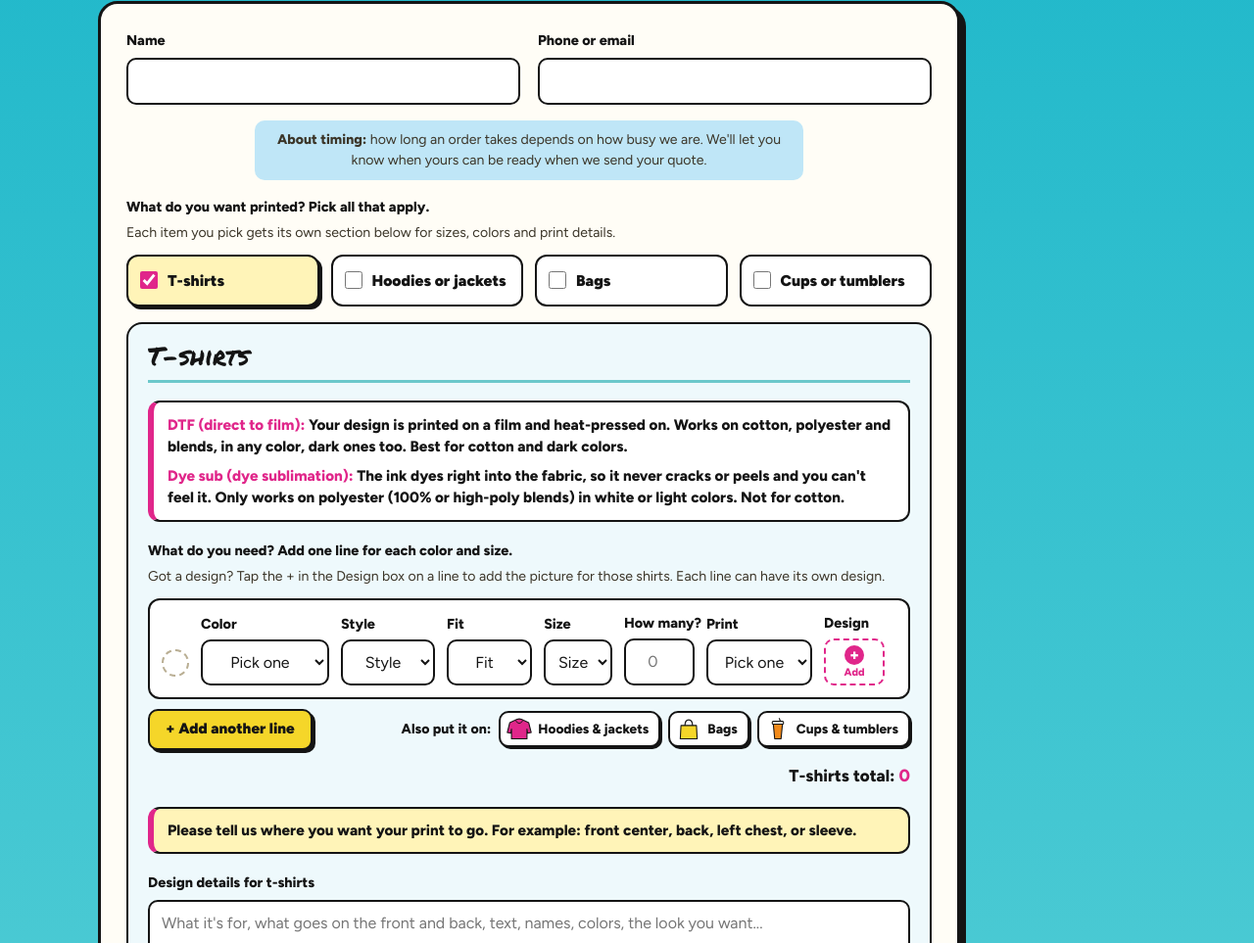
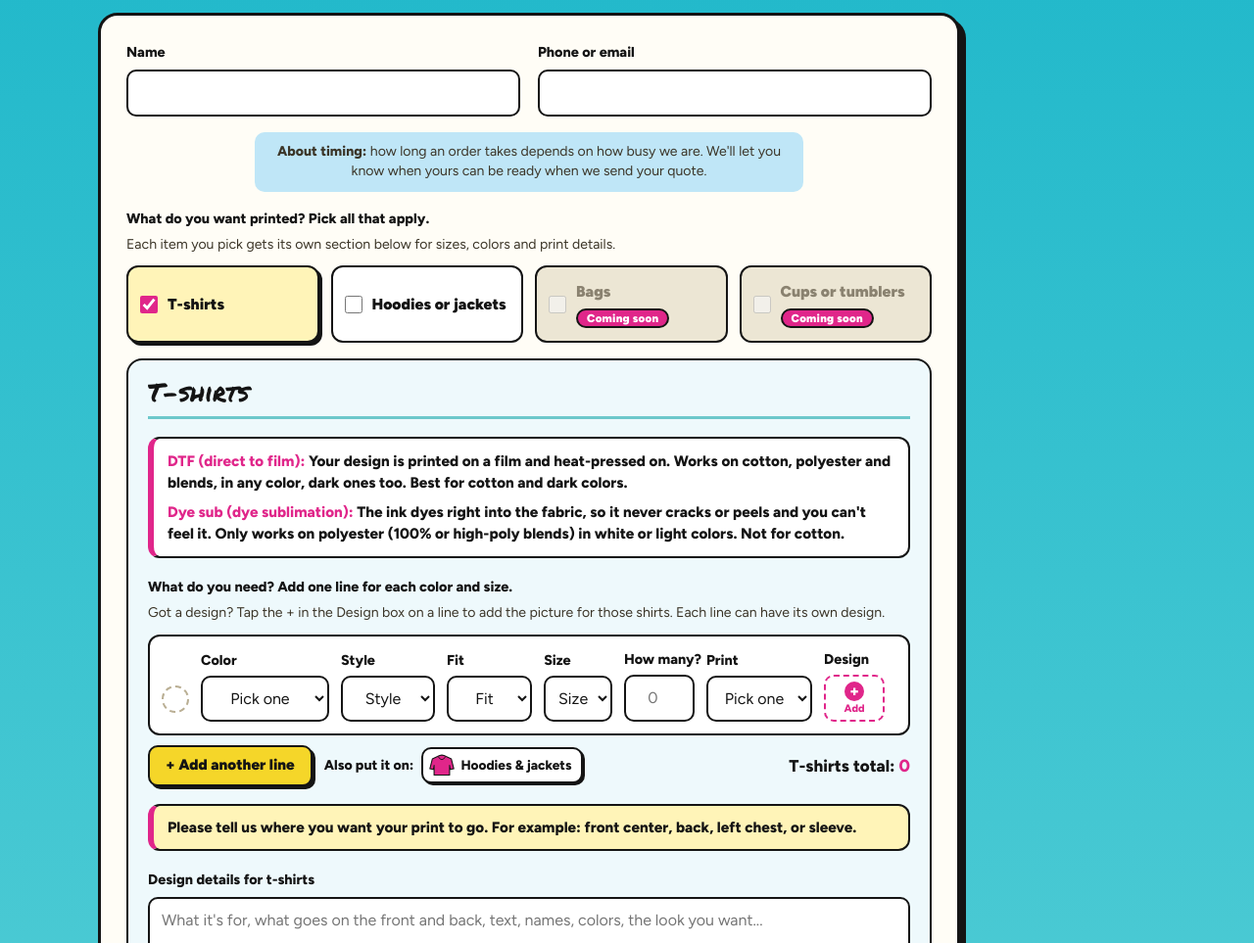
Before and after one commit to tikitsllc-code/tiki-ts-website, a website: page index.html in a window 1280 px wide. Shown: the part 2544-3507 px from the top of the page at 98% size. Drawn offline with Linux system fonts and the light colour scheme.

Commit message:
Bags and cups/tumblers: Coming soon on the site

```diff
--- a/index.html
+++ b/index.html
@@ -170,6 +170,17 @@
   .shirt svg { width: 72px; height: 64px; }
   .shirt h3 { margin: 4px 0 0; font: 900 1.2rem/1.2 var(--body); }
   .shirt p { margin: 0; color: var(--ink-soft); font-size: 0.98rem; }
+  /* Products we can't make yet */
+  .shirt.soon { position: relative; background: #ece6d4; }
+  .shirt.soon svg, .shirt.soon h3, .shirt.soon p { opacity: 0.55; }
+  .soon-tag {
+    align-self: flex-start; background: var(--hibiscus); color: #fff; border: 2px solid var(--ink);
+    border-radius: 999px; padding: 2px 12px; font: 900 0.85rem/1.4 var(--body); letter-spacing: 0.02em;
+    box-shadow: 2px 2px 0 var(--ink); transform: rotate(-3deg);
+  }
+  .option.soon { background: #ece6d4; color: #8a8270; cursor: not-allowed; }
+  .option.soon b { color: #8a8270; }
+  .option.soon .soon-tag { display: inline-block; white-space: nowrap; font-size: 0.72rem; padding: 0 9px; margin-top: 4px; transform: none; box-shadow: none; }
   .uses { margin: 32px 0 0; max-width: 70ch; font-size: 1.05rem; color: var(--ink-soft); }
   .uses strong { color: var(--ink); }
 
@@ -891,8 +902,11 @@
     cardTitle: String(it.cardTitle || it.name),
     cardText: String(it.cardText || ''),
     styles: strList(it.styles),
-    onCard: it.showCard !== false
+    onCard: it.showCard !== false,
+    soon: !!it.comingSoon
   }));
+  const OPEN_ITEMS = ITEMS.filter(it => !it.soon);
+  const SOON_TAG = '<span class="soon-tag">Coming soon</span>';
   const colorsFor = it => it.colors.length ? it.colors : COLORS;
   const FORM = CONTENT.form || {};
   const txt = (v, fallback) => (typeof v === 'string' && v.trim()) ? v : fallback;
@@ -913,12 +927,15 @@
 
   /* Product cards in "What we print" */
   document.getElementById('product-cards').innerHTML = ITEMS.filter(it => it.onCard).map((it, i) =>
-    '<article class="shirt">' + iconSvg(ICON_COLORS[i % ICON_COLORS.length], it.picture) +
+    '<article class="shirt' + (it.soon ? ' soon' : '') + '">' + iconSvg(ICON_COLORS[i % ICON_COLORS.length], it.picture) +
+    (it.soon ? SOON_TAG : '') +
     '<h3>' + escT(it.cardTitle) + '</h3>' + (it.cardText ? '<p>' + escT(it.cardText) + '</p>' : '') + '</article>').join('');
 
-  /* Item checkboxes in the quote form */
-  document.getElementById('item-picks').innerHTML = ITEMS.map((it, i) =>
-    '<label class="option" for="it-' + it.key + '"><input type="checkbox" id="it-' + it.key + '" name="items" value="' + it.key + '"' + (i === 0 ? ' checked' : '') + '><span><b>' + escT(it.label) + '</b></span></label>').join('');
+  /* Item checkboxes in the quote form (coming-soon items show but can't be picked) */
+  document.getElementById('item-picks').innerHTML = ITEMS.map(it =>
+    '<label class="option' + (it.soon ? ' soon' : '') + '" for="it-' + it.key + '"><input type="checkbox" id="it-' + it.key + '" name="items" value="' + it.key + '"' +
+      (it.soon ? ' disabled' : (it === OPEN_ITEMS[0] ? ' checked' : '')) + '><span><b>' + escT(it.label) + '</b>' +
+      (it.soon ? SOON_TAG : '') + '</span></label>').join('');
 
   /* ---------- Our prints ----------
      Photos come from the "Our prints photos" list in the admin. Until there are any,
@@ -1003,9 +1020,9 @@
         '<div class="color-rows' + (it.sized ? ' sized' : '') + '" id="colors-' + it.key + '" style="--cols: auto minmax(0, 1.5fr)' +
           (it.styles.length ? ' minmax(0, 1.1fr)' : '') + (it.sized ? ' minmax(0, 1fr) minmax(0, 0.8fr)' : '') + ' 72px 108px 62px auto"></div>' +
         '<div class="color-foot"><button type="button" class="add-color" data-item="' + it.key + '">' + escT(txt(FORM.addLine, '+ Add another line')) + '</button>' +
-        (ITEMS.length > 1
+        (OPEN_ITEMS.length > 1
           ? '<div class="also-on" role="group" aria-label="Put your design on something else too"><span class="also-label">' + escT(txt(FORM.alsoOnLabel, 'Also put it on:')) + '</span>' +
-              ITEMS.filter(o => o.key !== it.key).map((o, i) =>
+              OPEN_ITEMS.filter(o => o.key !== it.key).map((o, i) =>
                 '<button type="button" class="also-btn" data-goto="' + o.key + '" data-from="' + it.key + '">' +
                   iconSvg(ICON_COLORS[(ITEMS.indexOf(o)) % ICON_COLORS.length], o.picture) + '<span>' + escT(o.cardTitle) + '</span></button>').join('') +
             '</div>'
```
